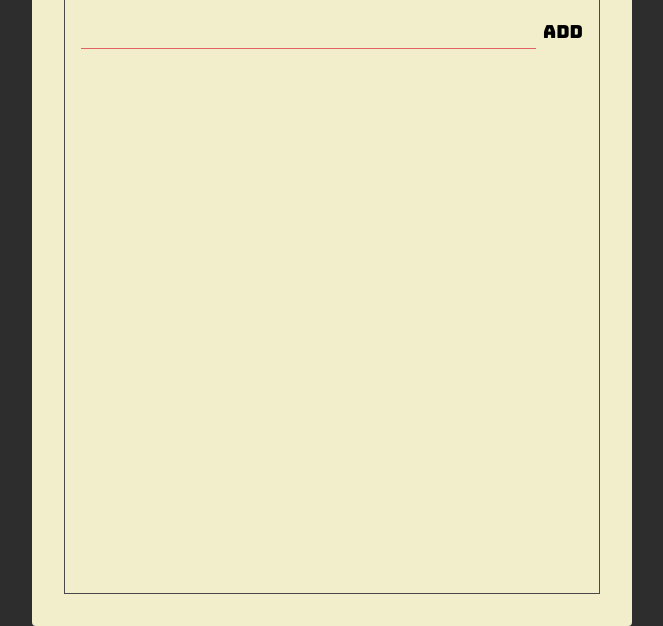
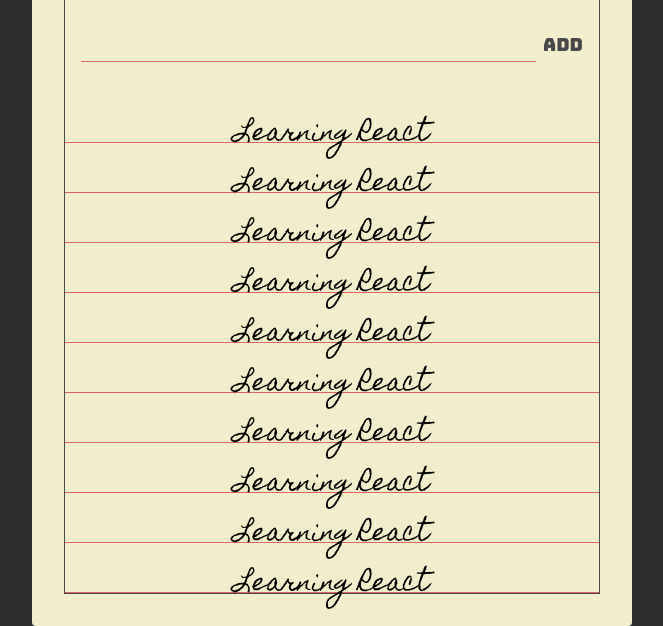
Before and after one commit to ajikamana/react-course-starter1, a website: page index.html in a window 1280 px wide. Shown: the part 174-800 px from the top of the page, without its empty margins (308-971 px from the left). Drawn offline with Linux system fonts and the light colour scheme.

Commit message:
Membuat todolist section

```diff
--- a/index.html
+++ b/index.html
@@ -15,15 +15,47 @@
     <div class="container">
       <div class="frame">
         <section class="header">
-          <button class="header-btn">Add</button>
+          <button class="header-btn main-black-color">Add</button>
           <h1 class="header-title">Todo Lists</h1>
           <button class="header-btn main-red-color">Clear</button>
         </section>
         <section class="add">
           <form class="add-form">
             <input type="text" class="add-input" />
-            <button class="add-btn">Add</button>
+            <button class="add-btn main-black-color">Add</button>
           </form>
+        </section>
+        <section class="todos">
+          <div class="todo">
+            <span class="todo-text">Learning React</span>
+          </div>
+          <div class="todo">
+            <span class="todo-text">Learning React</span>
+          </div>
+          <div class="todo">
+            <span class="todo-text">Learning React</span>
+          </div>
+          <div class="todo">
+            <span class="todo-text">Learning React</span>
+          </div>
+          <div class="todo">
+            <span class="todo-text">Learning React</span>
+          </div>
+          <div class="todo">
+            <span class="todo-text">Learning React</span>
+          </div>
+          <div class="todo">
+            <span class="todo-text">Learning React</span>
+          </div>
+          <div class="todo">
+            <span class="todo-text">Learning React</span>
+          </div>
+          <div class="todo">
+            <span class="todo-text">Learning React</span>
+          </div>
+          <div class="todo">
+            <span class="todo-text">Learning React</span>
+          </div>
         </section>
       </div>
     </div>
--- a/styles.css
+++ b/styles.css
@@ -1,15 +1,24 @@
 * {
   box-sizing: border-box;
 }
+
 :root {
   --main-red-color: #e06262;
+  --main-black-color: #484848;
 }
+
 .main-red-color {
   color: var(--main-red-color);
 }
+
+.main-black-color {
+  color: var(--main-black-color);
+}
+
 html {
   font-size: 10px;
 }
+
 body {
   display: flex;
   justify-content: center;
@@ -19,6 +28,7 @@
   background-color: #2d2d2d;
   height: 100vh;
 }
+
 body,
 html {
   margin: 0;
@@ -26,6 +36,7 @@
   font-family: -apple-system, BlinkMacSystemFont, "Segoe UI", Roboto, Oxygen,
     Ubuntu, Cantarell, "Open Sans", "Helvetica Neue", sans-serif;
 }
+
 .container {
   width: 600px;
   height: 800px;
@@ -34,25 +45,31 @@
 
   padding: 32px;
 }
+
 .frame {
-  border: 1px solid #484848;
+  border: 1px solid var(--main-black-color);
   height: 100%;
 
   display: flex;
   flex-direction: column;
+  justify-content: space-between;
 }
+
 .header {
   display: flex;
   align-items: flex-start;
 }
+
 .header-title {
   flex: 1;
   text-align: center;
 
+  color: var(--main-black-color);
   font-size: 3.6rem;
   font-family: "Homemade Apple", sans-serif;
   text-transform: lowercase;
 }
+
 .header-btn {
   font-size: 1.8rem;
   font-family: "Bungee", sans-serif;
@@ -64,13 +81,23 @@
   border: unset;
   outline: unset;
 }
+
+.header-btn.main-red-color:active {
+  text-shadow: 1px 1px 2px var(--main-red-color);
+}
+.header-btn.main-black-color:active {
+  text-shadow: 1px 1px 2px var(--main-black-color);
+}
+
 .add {
   padding: 16px;
 }
+
 .add-form {
   display: flex;
   align-items: flex-start;
 }
+
 .add-input {
   background: unset;
   border: unset;
@@ -85,6 +112,7 @@
   font-size: 16px;
   text-transform: lowercase;
 }
+
 .add-btn {
   font-size: 1.8rem;
   font-family: "Bungee", sans-serif;
@@ -97,3 +125,32 @@
   border: unset;
   outline: unset;
 }
+
+.add-btn.main-black-color:active {
+  text-shadow: 1px 1px 2px var(--main-black-color);
+}
+
+.todos {
+  display: flex;
+  flex-direction: column;
+}
+
+.todo {
+  position: flex;
+
+  flex: 1 0 auto;
+  text-align: center;
+
+  min-height: 34px;
+  margin: 16px 0 0;
+  font-family: "Homemade Apple", sans-serif;
+  font-size: 24px;
+
+  border-bottom: 1px solid var(--main-red-color);
+}
+
+.todo-text {
+  position: absolute;
+  left: 50%;
+  transform: translate(-50%);
+}
```
